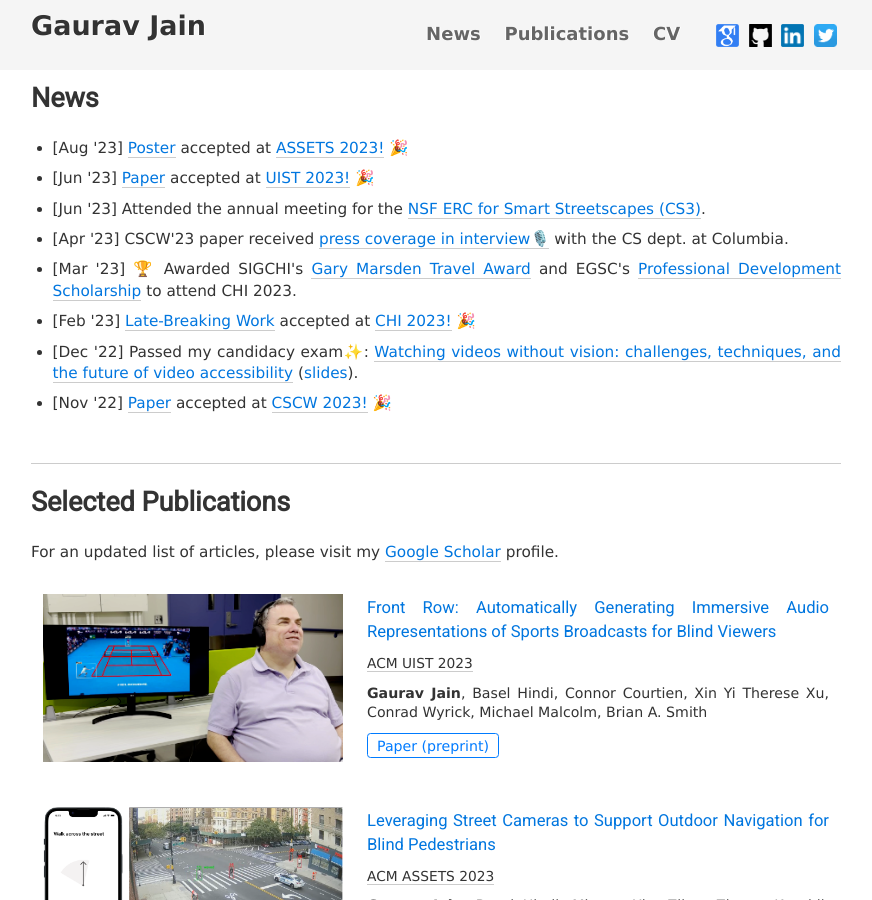
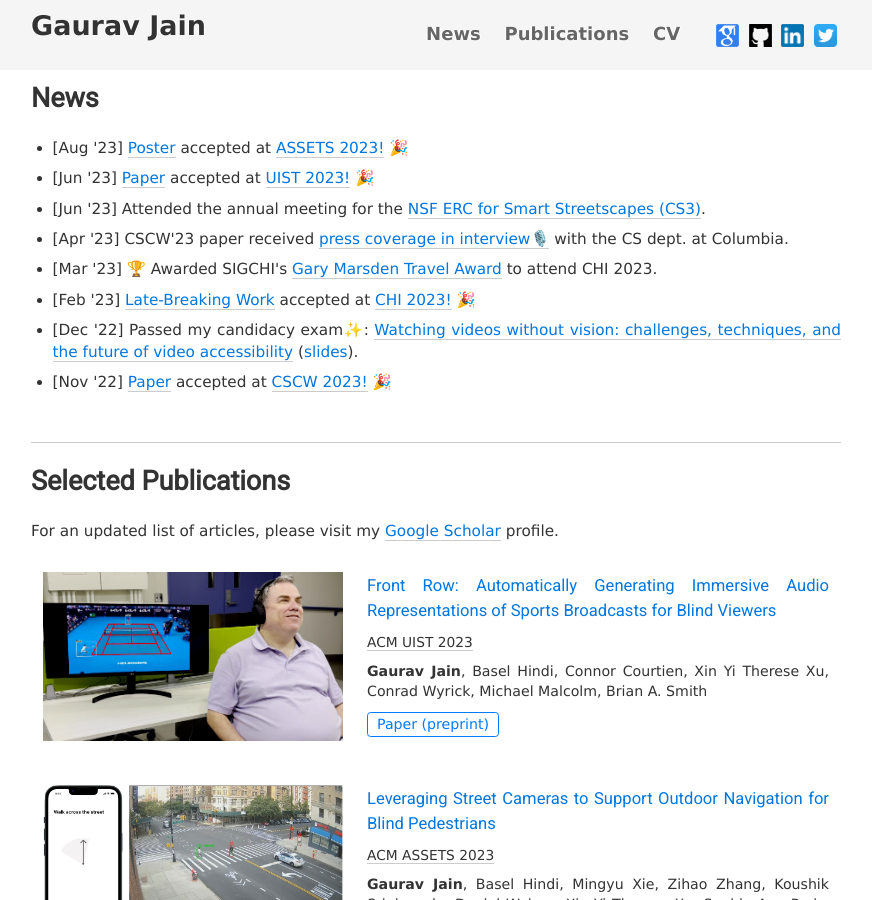
Before and after one commit to Gaurav1302/gaurav1302.github.io, a Jekyll site: the page built from index.html, in a window 1280 px wide and 900 px high, scrolled down 526 px. Shown: the whole window, without its empty margins (204-1076 px from the left). Built offline with Jekyll 4.4.1, drawn with Linux system fonts in a browser that asks for light colours; nearby versions of some CDN libraries.

Commit message:
minor fox

```diff
--- a/index.html
+++ b/index.html
@@ -96,7 +96,9 @@ tags: about
               </li>
               <li>
                 <p><span class="news_date">[Mar '23] </span>
-                  <span role="img" aria-label="Award">🏆</span> Awarded SIGCHI's <a href="https://sigchi.org/gary-marsden-travel-award-recipients/"; class="uline-black">Gary Marsden Travel Award</a>  and EGSC's <a href="https://egsc.engineering.columbia.edu/content/professional-development-scholarship-spring-2023"; class="uline-black">Professional Development Scholarship</a> to attend CHI 2023.
+                  <span role="img" aria-label="Award">🏆</span> Awarded SIGCHI's <a href="https://sigchi.org/gary-marsden-travel-award-recipients/"; class="uline-black">Gary Marsden Travel Award</a>
+                    <!-- and EGSC's <a href="https://egsc.engineering.columbia.edu/content/professional-development-scholarship-spring-2023"; class="uline-black">Professional Development Scholarship</a>  -->
+                    to attend CHI 2023.
                 </p>
               </li>
               <li>
```
